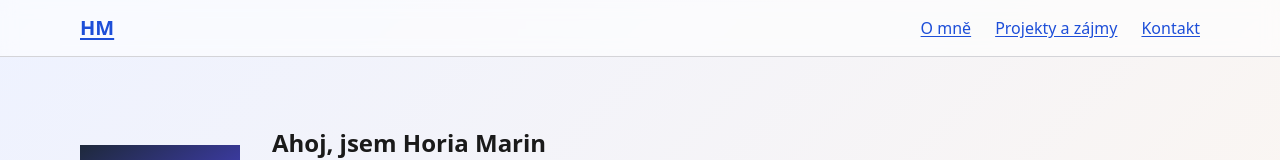
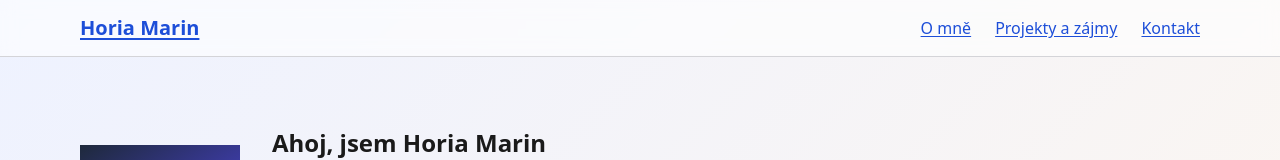
Before and after one commit to horiuka69/osobnistranka, a plain HTML site: page index.html in a window 1280 px wide. Shown: the top 160 px of the page. Drawn offline with Linux system fonts and the light colour scheme.

Commit message:
a11y: sjednocen viditelný text a název odkazu v hlavičce

```diff
--- a/index.html
+++ b/index.html
@@ -15,7 +15,7 @@
 
     <header>
         <nav aria-label="Hlavní navigace">
-            <a href="#uvod" class="logo" aria-label="Horia Marin – zpět na úvod">HM</a>
+            <a href="#uvod" class="logo">Horia Marin</a>
             <ul>
                 <li><a href="#o-mne">O mně</a></li>
                 <li><a href="#projekty">Projekty a zájmy</a></li>
```
